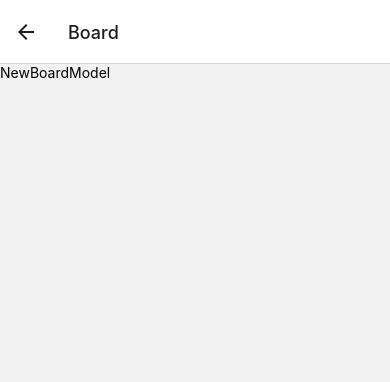
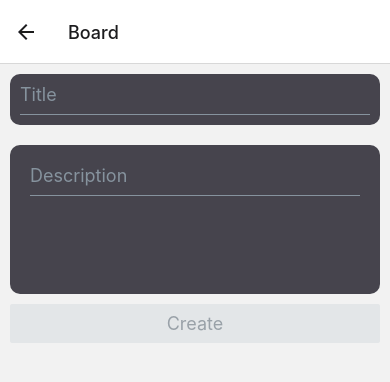
Before and after one commit to Mahmoud412/TasksMangeApp, a React Native app: screen /Board in a window 390 px wide. Shown: the top 382 px of the page. Built offline with nearby package versions, Linux system fonts and the light colour scheme.

Commit message:
added newBoardForm

```diff
--- /dev/null
+++ b/src/components/Home/Board/NewboardForm.tsx
@@ -0,0 +1,60 @@
+import {View, Text, StyleSheet} from 'react-native';
+import React, {useState} from 'react';
+import {Input, Button} from '@rneui/themed';
+
+const NewboardForm = () => {
+  const [title, setTitle] = useState('');
+  const [description, setDescription] = useState('');
+
+  return (
+    <View>
+      <View
+        style={{
+          backgroundColor: '#46444D',
+          margin: 10,
+          borderRadius: 10,
+        }}>
+        <Input
+          placeholder="Title"
+          onChangeText={text => {
+            setTitle(text);
+          }}
+          value={title}
+          style={{color: 'white'}}
+          maxLength={20}
+        />
+      </View>
+      <View
+        style={{
+          padding: 10,
+          backgroundColor: '#46444D',
+          height: '74%',
+          margin: 10,
+          borderRadius: 10,
+        }}>
+        <Input
+          placeholder="Description"
+          onChangeText={text => {
+            setDescription(text);
+          }}
+          value={description}
+          style={{color: 'white'}}
+          maxLength={200}
+        />
+      </View>
+      <View>
+        <Button
+          title="Create"
+          buttonStyle={{
+            marginLeft: 10,
+            marginRight: 10,
+            backgroundColor: '#c0a8ea',
+          }}
+          disabled={!title || !description}
+        />
+      </View>
+    </View>
+  );
+};
+
+export default NewboardForm;
--- a/src/screens/NewBoardModel.tsx
+++ b/src/screens/NewBoardModel.tsx
@@ -1,10 +1,11 @@
 import {View, Text} from 'react-native';
 import React from 'react';
+import NewboardForm from '../components/Home/Board/NewboardForm';
 
 const NewBoardModel = () => {
   return (
     <View>
-      <Text>NewBoardModel</Text>
+      <NewboardForm />
     </View>
   );
 };
--- a/src/screens/settingsScreen/SettingScreen.tsx
+++ b/src/screens/settingsScreen/SettingScreen.tsx
@@ -21,22 +21,9 @@ const SettingScreen = () => {
     });
   };
   return (
-    <View
-      style={{flex: 1, flexDirection: 'column', justifyContent: 'flex-end'}}>
-      <View
-        style={{
-          height: '40%',
-          width: '100%',
-          backgroundColor: '#fff',
-        }}>
-        <View
-          style={{
-            flexDirection: 'row',
-            alignItems: 'center',
-            justifyContent: 'space-between',
-            margin: 10,
-            padding: 10,
-          }}>
+    <View style={styles.contaier}>
+      <View style={styles.subContaier}>
+        <View style={styles.headerView}>
           <Text style={styles.text}>Settings</Text>
           <Icon
             name="closecircleo"
--- a/src/screens/settingsScreen/styles.ts
+++ b/src/screens/settingsScreen/styles.ts
@@ -1,6 +1,23 @@
 import {StyleSheet} from 'react-native';
 
 const styles = StyleSheet.create({
+  contaier: {
+    flex: 1,
+    flexDirection: 'column',
+    justifyContent: 'flex-end',
+  },
+  subContaier: {
+    height: '40%',
+    width: '100%',
+    backgroundColor: '#fff',
+  },
+  headerView: {
+    flexDirection: 'row',
+    alignItems: 'center',
+    justifyContent: 'space-between',
+    margin: 10,
+    padding: 10,
+  },
   buttonContaierStyle: {
     width: 350,
     padding: 10,
```
